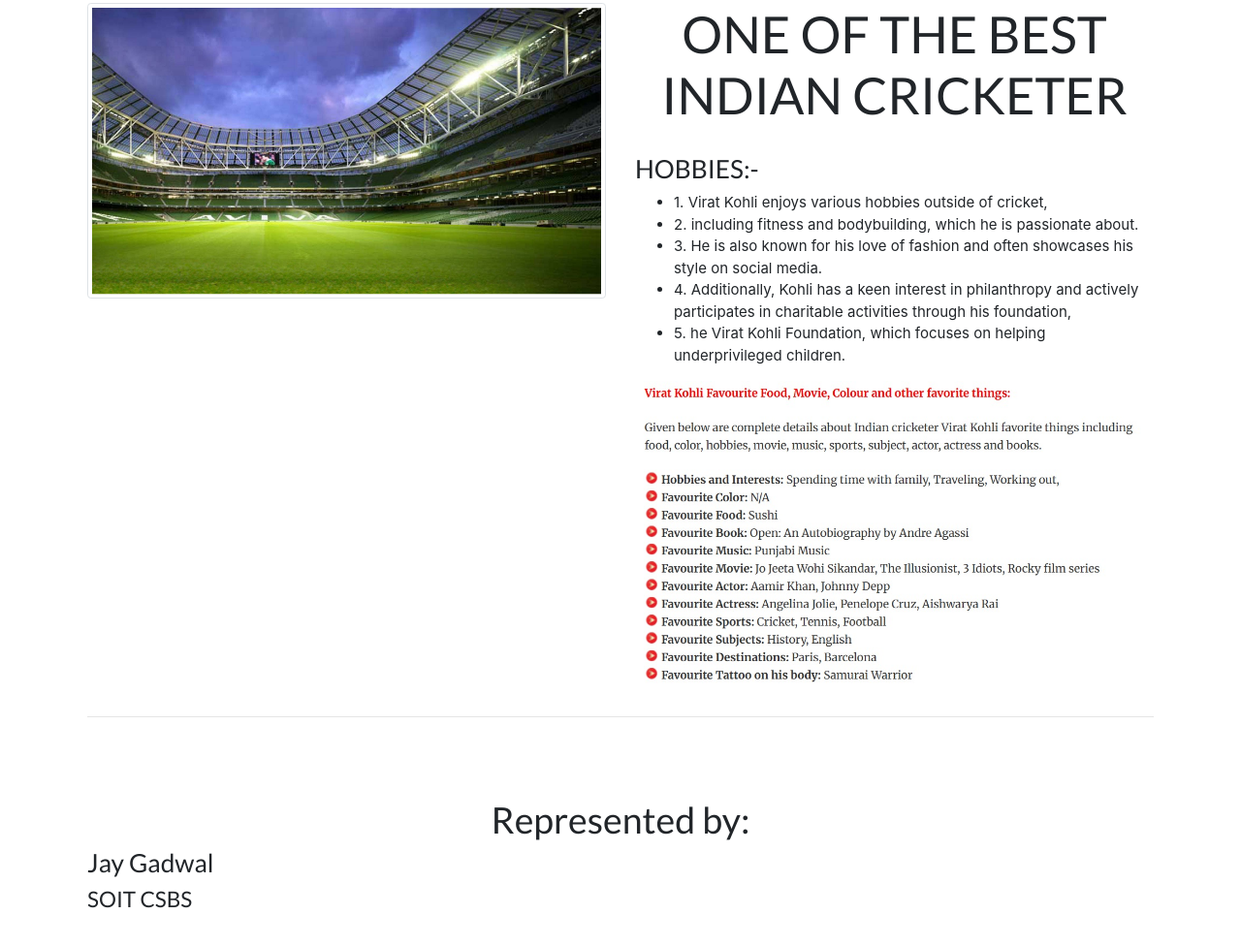
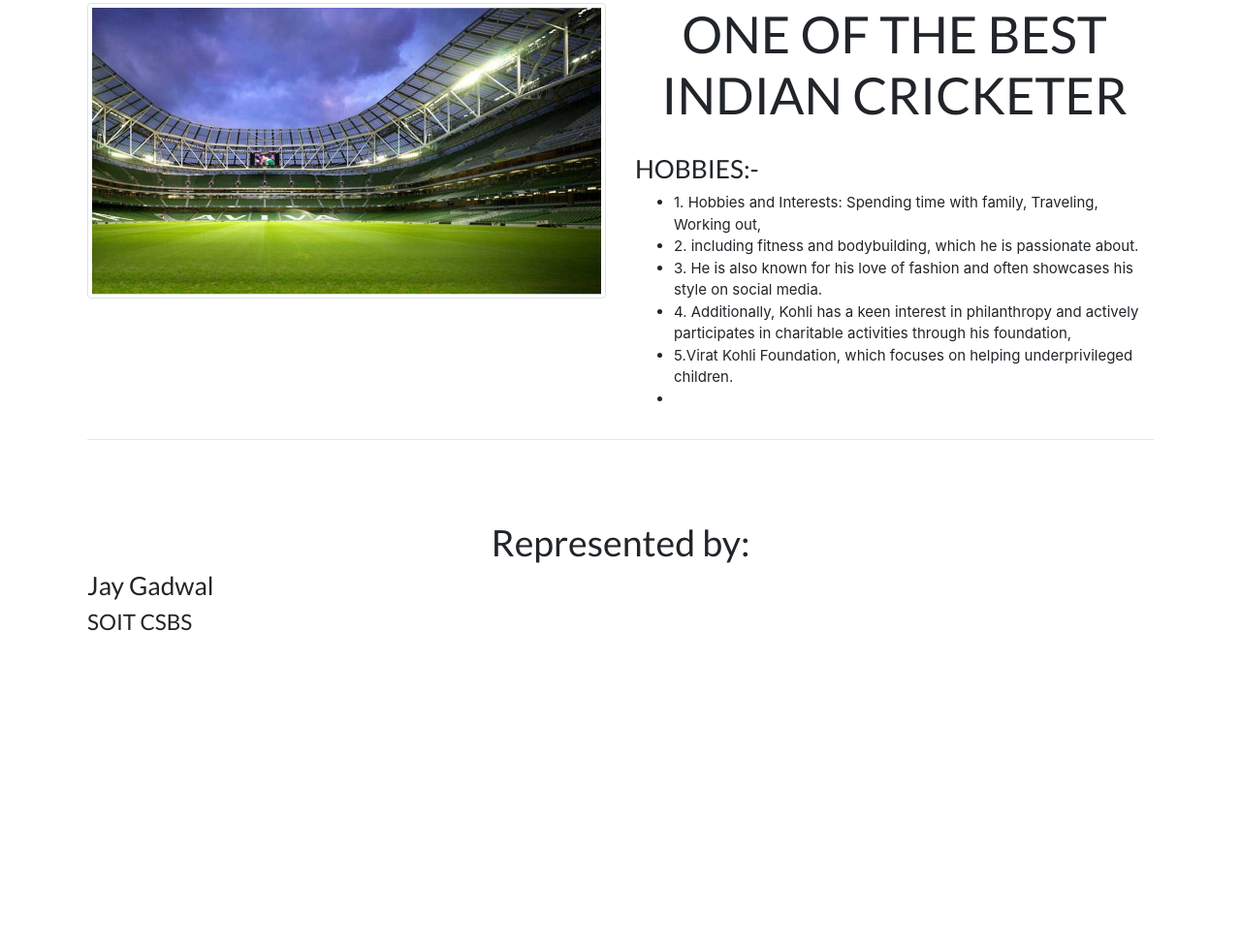
Before and after one commit to JayG2047/Prince-Virat, a plain HTML site: page index.html in a window 1280 px wide. Shown: the part 1340-2316 px from the top of the page at 97% size. After the commit the page ends 2105 px from the top, so only its background shows below. Drawn offline with nearby package versions, Linux system fonts and the light colour scheme.

Commit message:
Update index.html

```diff
--- a/index.html
+++ b/index.html
@@ -130,7 +130,7 @@
 
       <UL>
         <li>
-         1. Virat Kohli enjoys various hobbies outside of cricket,
+         1. Hobbies and Interests: Spending time with family, Traveling, Working out,
 
         </li>
          <li>
@@ -143,11 +143,14 @@
          4. Additionally, Kohli has a keen interest in philanthropy and actively participates in charitable activities through his foundation,
         </li>
         <li>
-         5. he Virat Kohli Foundation, which focuses on helping underprivileged children.
+         5.Virat Kohli Foundation, which focuses on helping underprivileged children.
         </li>
+        <li>
+
+
       </UL>
       <div>
-        <img src="./New folder/HOBBIES.jpg" style="width:100%">
+
       </div>
 
 
@@ -168,7 +171,7 @@
   <br>
 
 
-    <div class="src=C:\New folder\New folder\jay.png">
+    <div class=".\New folder\New folder\jay.png">
 
       <div>
       <h1 class="text-center">Represented by:</h1>
```
